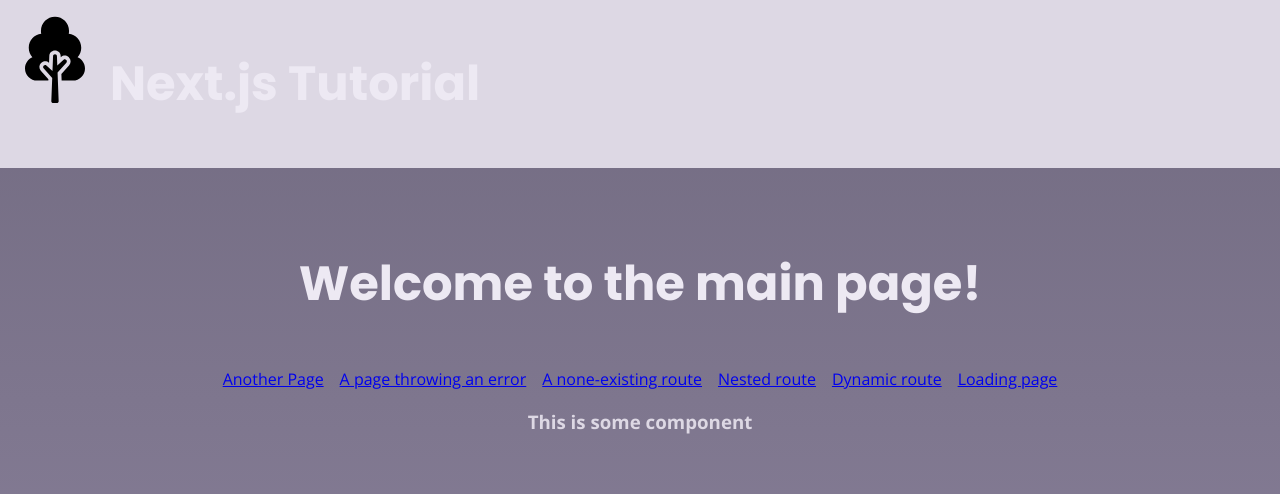
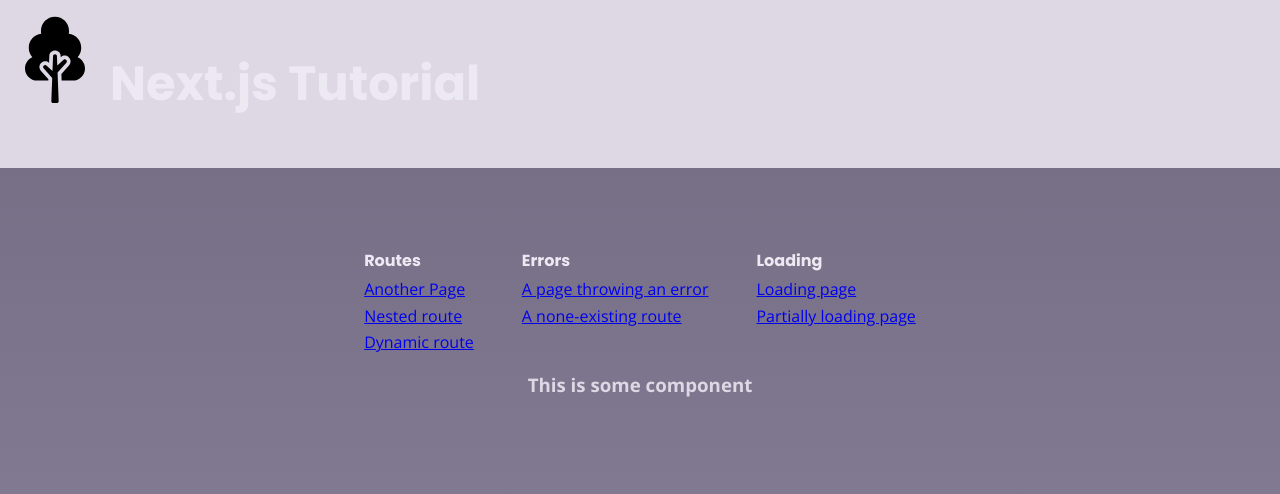
Before and after one commit to acoria/tutorial.nextjs, a Next.js app: page / in a window 1280 px wide. Shown: the top 494 px of the page. Built offline with nearby package versions, Linux system fonts and the light colour scheme.

Commit message:
Add partial loading page

```diff
--- a/app/loadingPage/page.tsx
+++ b/app/loadingPage/page.tsx
@@ -1,7 +1,8 @@
-import { getData } from "./datasource";
+import { getData } from "../../components/datasource/datasource";
 
 /*
-    While data is being fetched, the loading.tsx page is displayed. Data is heavily cached so the page will only be displayed once.
+    While data is being fetched, the loading.tsx page is displayed. It uses the <Suspense> component under the hood.
+    Data is heavily cached so the loading page will only be displayed once.
 */
 export default async function PageWithLoadingData() {
   const data = await getData();
--- a/app/page.module.css
+++ b/app/page.module.css
@@ -1,6 +1,18 @@
-.links {
+.linkBlocks {
   display: flex;
   flex-direction: row;
   justify-content: center;
-  column-gap: 1rem;
+  column-gap: 3rem;
 }
+
+.linkList {
+  display: flex;
+  flex-direction: column;
+  align-items: start;
+  row-gap: 0.3rem;
+}
+
+.linkList > h1 {
+  margin: 0;
+  font-size: 1rem;
+}
--- a/app/page.tsx
+++ b/app/page.tsx
@@ -15,16 +15,25 @@
 export default function Home() {
   return (
     <main>
-      <h1>Welcome to the main page!</h1>
+      <div className={styles.linkBlocks}>
+        <div className={styles.linkList}>
+          <h1>Routes</h1>
           {/* Anchor tag triggers a full page reload (as seen by the x for the reload button in the browser during clicking the link) -> Use Link instead */}
           {/* <a href={"/anotherPage"}>Another Page</a> */}
-      <div className={styles.links}>
           <Link href={"/anotherPage"}>Another Page</Link>
+          <Link href={"/nestedRoute/nested"}>Nested route</Link>
+          <Link href={"/dynamicRoute/dynamic-1"}>Dynamic route</Link>
+        </div>
+        <div className={styles.linkList}>
+          <h1>Errors</h1>
           <Link href={"/pageThrowingError"}>A page throwing an error</Link>
           <Link href={"/notExist"}>A none-existing route</Link>
-        <Link href={"/nestedRoute/nested"}>Nested route</Link>
-        <Link href={"/dynamicRoute/dynamic-1"}>Dynamic route</Link>
+        </div>
+        <div className={styles.linkList}>
+          <h1>Loading</h1>
           <Link href={"/loadingPage"}>Loading page</Link>
+          <Link href={"/partiallyLoadingPage"}>Partially loading page</Link>
+        </div>
       </div>
       <SomeComponent />
     </main>
--- /dev/null
+++ b/app/partiallyLoadingPage/ComponentLoadingData.tsx
@@ -0,0 +1,6 @@
+import { getData } from "@/components/datasource/datasource";
+
+export default async function ComponentLoadingData() {
+  await getData();
+  return <div>Some more content once it was loaded</div>;
+}
--- /dev/null
+++ b/components/loadingComponent/LoadingComponent.tsx
@@ -0,0 +1,5 @@
+import styles from "./LoadingComponent.module.css";
+
+export const LoadingComponent: React.FC = () => {
+  return <div className={styles.loading}>Loading...</div>;
+};
```
Also changed, not shown: app/loadingPage/loading.tsx (+6 -2 lines), app/partiallyLoadingPage/page.tsx (added, +17 -0 lines), components/datasource/datasource.ts (renamed from app/loadingPage/datasource.ts), components/loadingComponent/LoadingComponent.module.css (renamed from app/loadingPage/loading.module.css). Lines whose indentation alone changed are shown as unchanged.
